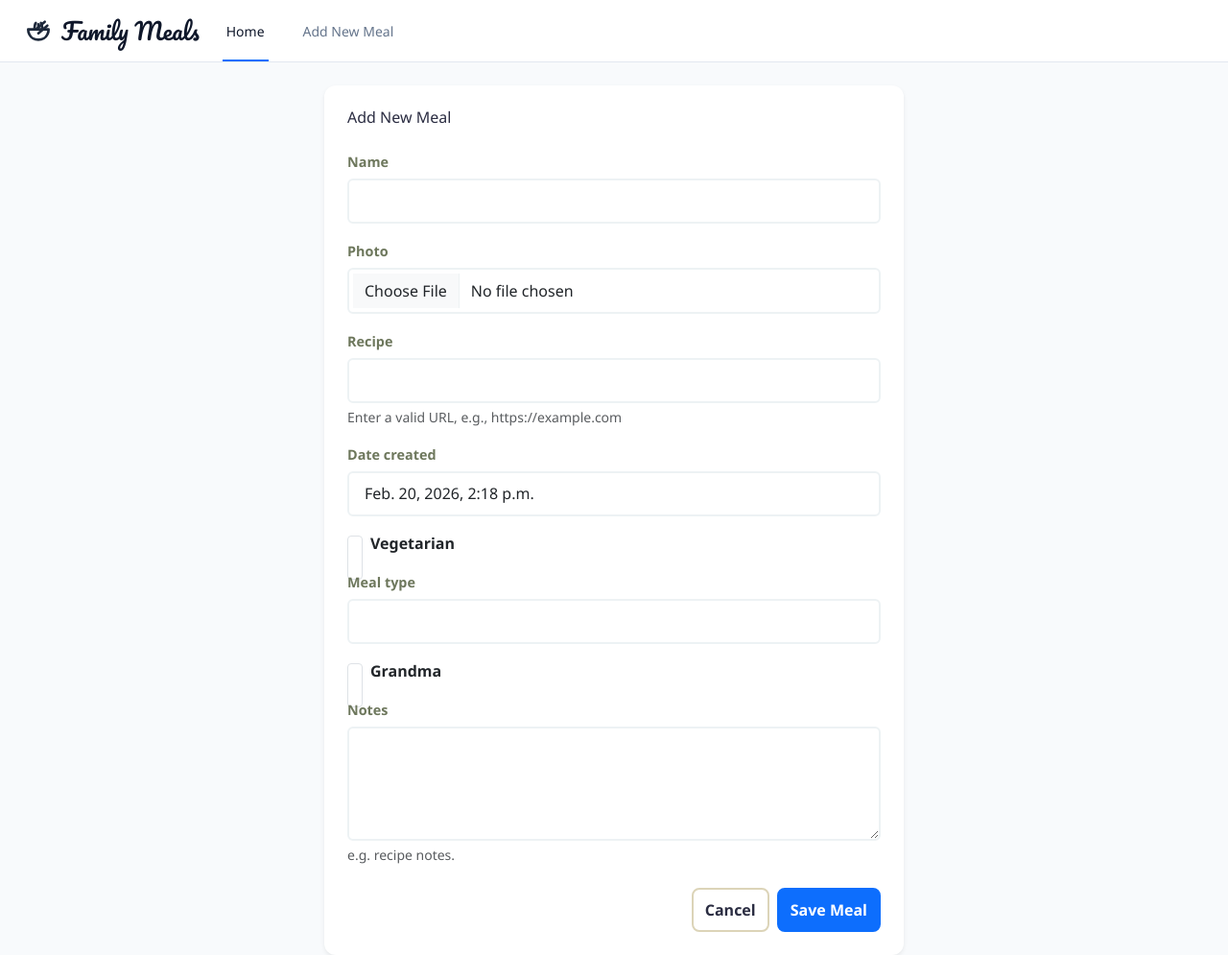
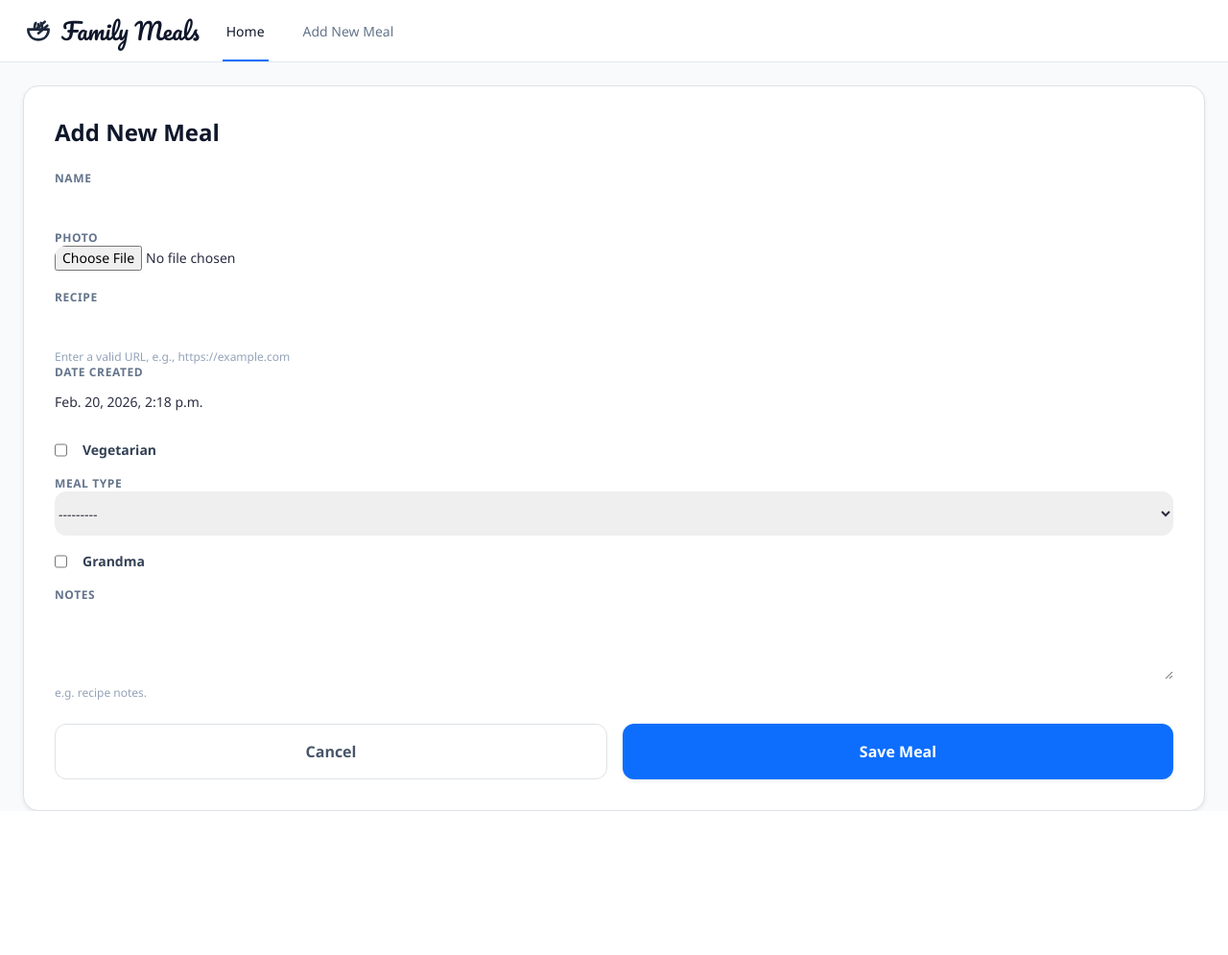
Before and after one commit to mysakli/family-meals, a Django app: page /create/ in a window 1280 px wide. Shown: the whole page at 96% size. After the commit the page ends 845 px from the top, so only its background shows below. Run offline with Django 5.2, Linux system fonts and the light colour scheme; data that the repository does not hold is empty.

Commit message:
feat(ui): Migrate meal form and delete view to Tailwind

```diff
--- a/entries/templates/entries/meal_form.html
+++ b/entries/templates/entries/meal_form.html
@@ -1,57 +1,75 @@
 {% extends "entries/base.html" %}
 
 {% block content %}
-<div class="row justify-content-center">
-    <div class="col-12 col-md-8 col-lg-6">
-        <div class="card shadow-sm border-0 p-4">
-            <h2 class="mb-4">{% if meal %}Edit Meal{% else %}Add New Meal{% endif %}</h2>
-            <form method="post" enctype="multipart/form-data">
+<div class="flex justify-center">
+    <div class="w-full max-w-2xl">
+        <div class="bg-white rounded-2xl shadow-sm border border-slate-100 p-6 md:p-8">
+            <h2 class="text-2xl font-bold text-slate-900 mb-6">{% if meal %}Edit Meal{% else %}Add New Meal{% endif %}</h2>
+            <form method="post" enctype="multipart/form-data" class="space-y-5">
                 {% csrf_token %}
 
                 {% for field in form %}
-                    <div class="mb-3">
+                    <div class="space-y-1.5">
                         {% if field.field.widget.input_type == 'checkbox' %}
-                            <div class="form-check">
-                                <input type="checkbox" name="{{ field.name }}" class="form-check-input" id="{{ field.id_for_label }}" {% if field.value %}checked{% endif %}>
-                                <label class="form-check-label fw-semibold" for="{{ field.id_for_label }}">
+                            <div class="flex items-center gap-3 py-1">
+                                <input type="checkbox" name="{{ field.name }}" id="{{ field.id_for_label }}" {% if field.value %}checked{% endif %}
+                                    class="h-5 w-5 rounded border-slate-300 text-primary focus:ring-primary transition-colors">
+                                <label class="text-sm font-semibold text-slate-700 select-none" for="{{ field.id_for_label }}">
                                     {{ field.label }}
                                 </label>
                             </div>
+                        {% elif field.field.choices %}
+                            <label class="text-xs font-bold text-slate-500 uppercase tracking-wider block" for="{{ field.id_for_label }}">
+                                {{ field.label }}
+                            </label>
+                            <select name="{{ field.name }}" id="{{ field.id_for_label }}" {% if field.field.required %}required{% endif %}
+                                class="w-full rounded-xl border-slate-200 text-sm focus:border-primary focus:ring-primary transition-shadow">
+                                {% for choice in field.field.choices %}
+                                    <option value="{{ choice.0 }}" {% if field.value|stringformat:'s' == choice.0|stringformat:'s' %}selected{% endif %}>{{ choice.1 }}</option>
+                                {% endfor %}
+                            </select>
                         {% else %}
-                            <label class="form-label fw-semibold" for="{{ field.id_for_label }}">
+                            <label class="text-xs font-bold text-slate-500 uppercase tracking-wider block" for="{{ field.id_for_label }}">
                                 {{ field.label }}
                             </label>
                             {% if field.name == 'notes' %}
-                                <textarea name="{{ field.name }}" class="form-control" id="{{ field.id_for_label }}" rows="4">{{ field.value|default:'' }}</textarea>
+                                <textarea name="{{ field.name }}" id="{{ field.id_for_label }}" rows="4"
+                                    class="w-full rounded-xl border-slate-200 text-sm focus:border-primary focus:ring-primary transition-shadow">{{ field.value|default:'' }}</textarea>
                             {% else %}
                                 <input type="{{ field.field.widget.input_type|default:'text' }}"
                                        name="{{ field.name }}"
-                                       class="form-control"
                                        id="{{ field.id_for_label }}"
                                        value="{{ field.value|default:'' }}"
-                                       {% if field.field.required %}required{% endif %}>
+                                       {% if field.field.required %}required{% endif %}
+                                       class="w-full rounded-xl border-slate-200 text-sm focus:border-primary focus:ring-primary transition-shadow">
                             {% endif %}
                         {% endif %}
 
                         {% if field.help_text %}
-                            <div class="form-text">{{ field.help_text }}</div>
+                            <p class="text-xs text-slate-400 italic">{{ field.help_text }}</p>
                         {% endif %}
 
                         {% if field.errors %}
-                            <div class="text-danger small mt-1">
+                            <div class="text-red-500 text-xs font-semibold mt-1">
                                 {{ field.errors }}
                             </div>
                         {% endif %}
                     </div>
                 {% endfor %}
 
-                <div class="d-grid gap-2 d-sm-flex justify-content-sm-end mt-4">
+                <div class="flex flex-col sm:flex-row gap-3 pt-4">
+                    <button type="submit" class="inline-flex items-center justify-center flex-1 px-6 py-3 bg-primary hover:bg-primary-dark text-white font-bold rounded-xl transition-colors shadow-sm">
+                        Save Meal
+                    </button>
                     {% if meal %}
-                        <a href="{% url 'meal-detail' meal.id %}" class="btn btn-secondary order-sm-1">Cancel</a>
+                        <a href="{% url 'meal-detail' meal.id %}" class="inline-flex items-center justify-center flex-1 px-6 py-3 bg-white border border-slate-200 text-slate-600 hover:bg-slate-50 font-bold rounded-xl transition-colors order-first sm:order-none">
+                            Cancel
+                        </a>
                     {% else %}
-                        <a href="{% url 'meal-list' %}" class="btn btn-secondary order-sm-1">Cancel</a>
+                        <a href="{% url 'meal-list' %}" class="inline-flex items-center justify-center flex-1 px-6 py-3 bg-white border border-slate-200 text-slate-600 hover:bg-slate-50 font-bold rounded-xl transition-colors order-first sm:order-none">
+                            Cancel
+                        </a>
                     {% endif %}
-                    <button type="submit" class="btn btn-primary order-sm-2">Save Meal</button>
                 </div>
             </form>
         </div>
```
Also changed, not shown: entries/templates/entries/meal_confirm_delete.html (+26 -11 lines), entries/tests_frontend.py (+9 -8 lines).
